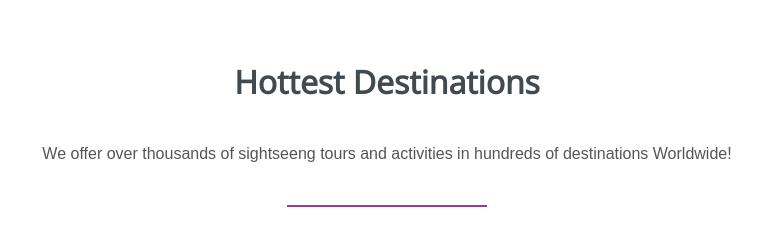
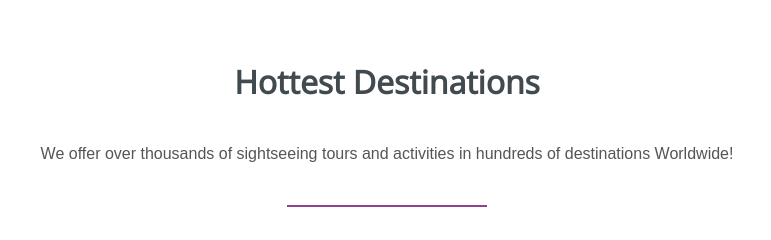
Before and after one commit to Athtar42/good-travel, a plain HTML site: page index.html in a window 1280 px wide. Shown: the part 1640-1880 px from the top of the page, 253-1024 px from the left. Drawn offline with nearby package versions, Linux system fonts and the light colour scheme.

Commit message:
typo fix

```diff
--- a/index.html
+++ b/index.html
@@ -48,7 +48,7 @@
             Hottest Destinations
         </h3>
         <p>
-            We offer over thousands of sightseeng tours and activities in hundreds of destinations Worldwide!
+            We offer over thousands of sightseeing tours and activities in hundreds of destinations Worldwide!
         </p>
         <hr>
 
```
